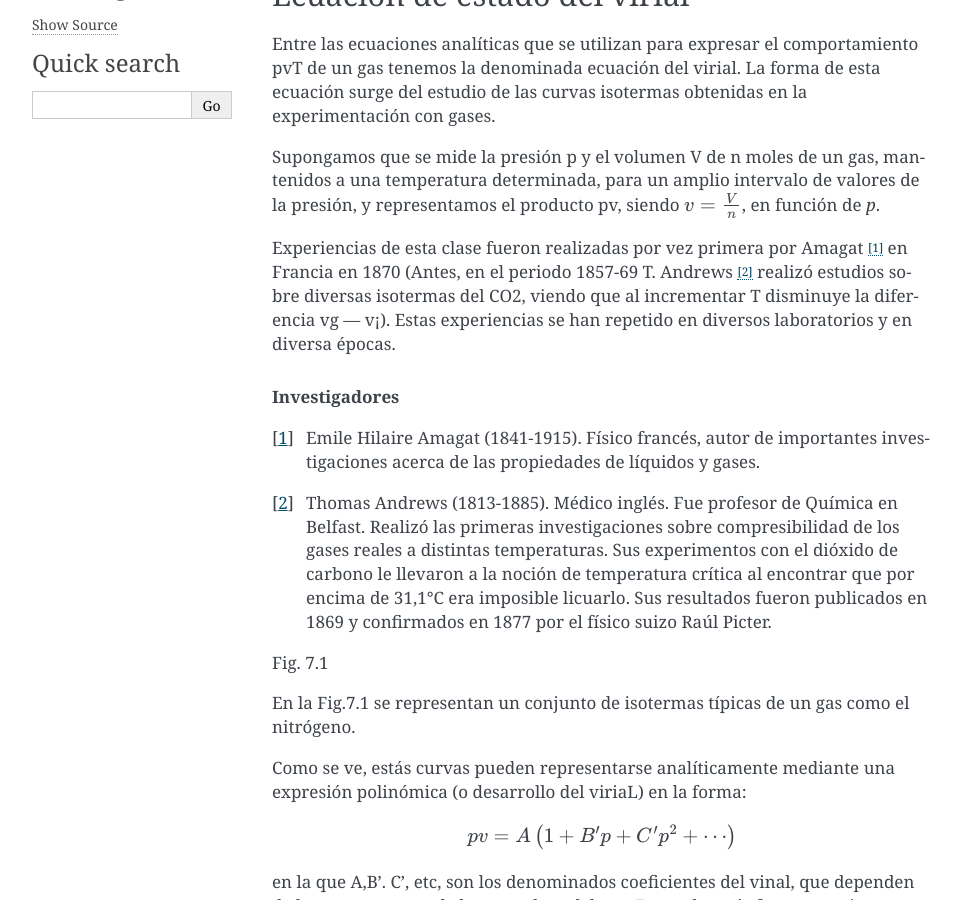
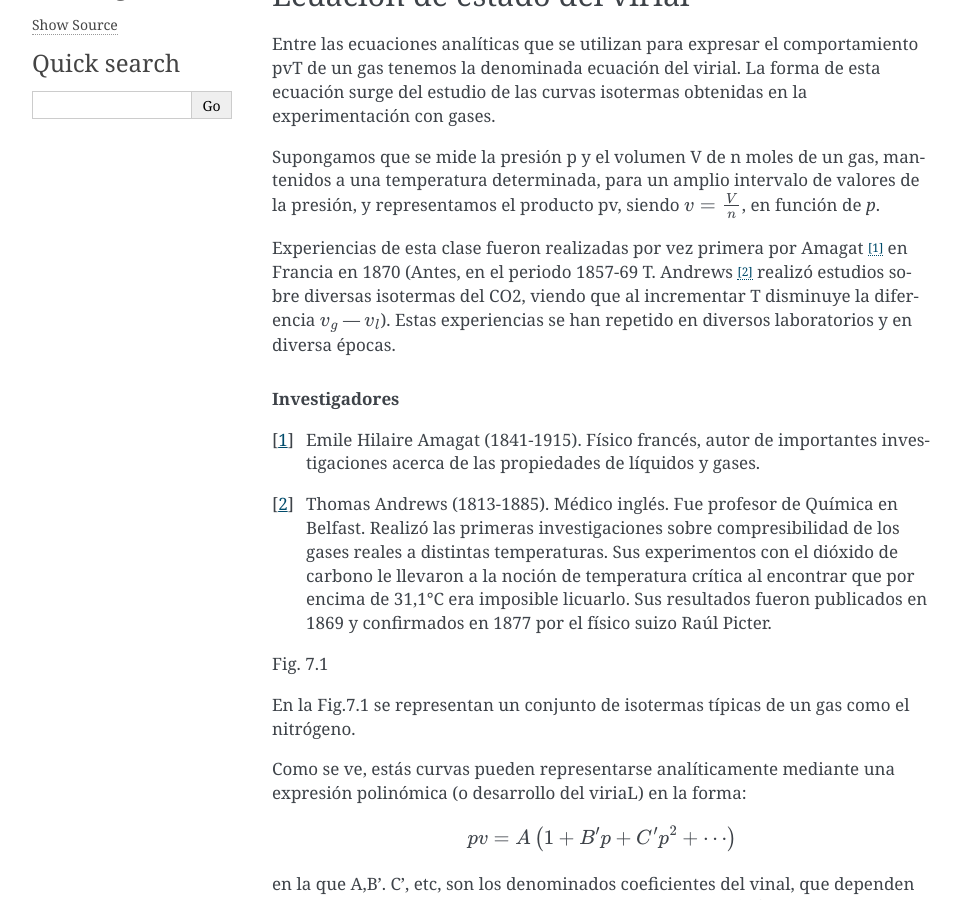
Before and after one commit to mantielero/termodinamica, a Sphinx documentation site: the page built from source/homogeneos_gases.rst, in a window 1280 px wide and 900 px high, scrolled down 367 px. Shown: the whole window, without its empty margins (148-1109 px from the left). Built offline with Sphinx 7.4.7, drawn with Linux system fonts in a browser that asks for light colours; pages that are not in the unit, such as notebooks, are missing from menus.

```diff
--- a/source/homogeneos_gases.rst
+++ b/source/homogeneos_gases.rst
@@ -12,7 +12,7 @@ Entre las ecuaciones analíticas que se utilizan para expresar el comportamiento
 
 Supongamos que se mide la presión p y el volumen V de n moles de un gas, mantenidos a una temperatura determinada, para un amplio intervalo de valores de la presión, y representamos el producto pv, siendo :math:`v = \frac{V}{n}`, en función de *p*.
 
-Experiencias de esta clase fueron realizadas por vez primera por Amagat [#Amagat]_ en Francia en 1870 (Antes, en el periodo 1857-69 T. Andrews [#Andrews]_ realizó estudios sobre diversas isotermas del CO2, viendo que al incrementar T disminuye la diferencia vg — v¡). Estas experiencias se han repetido en diversos laboratorios y en diversa épocas.
+Experiencias de esta clase fueron realizadas por vez primera por Amagat [#Amagat]_ en Francia en 1870 (Antes, en el periodo 1857-69 T. Andrews [#Andrews]_ realizó estudios sobre diversas isotermas del CO2, viendo que al incrementar T disminuye la diferencia :math:`v_g` — :math:`v_l`). Estas experiencias se han repetido en diversos laboratorios y en diversa épocas.
 
 .. rubric:: Investigadores
 
```
